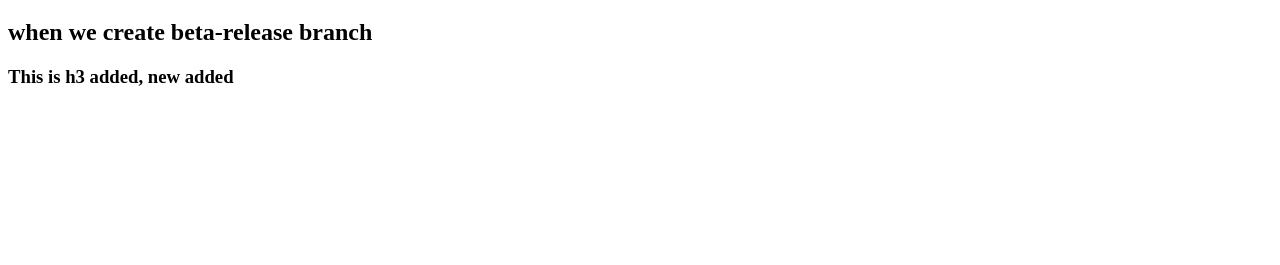
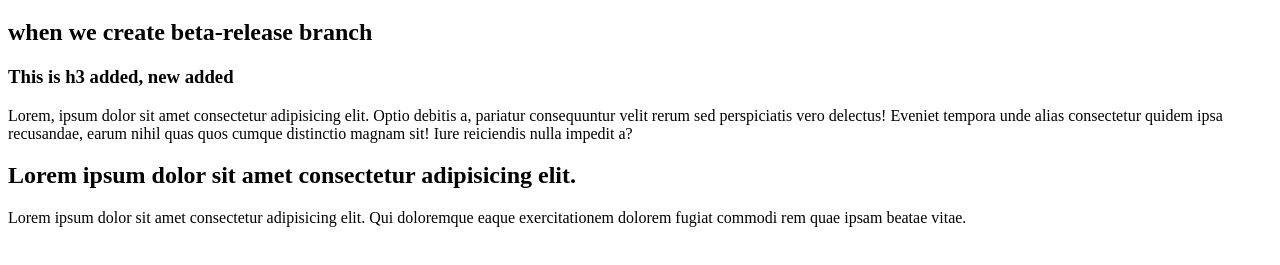
Before and after one commit to riya-9647/git-tutorial, a plain HTML site: page index.html in a window 1280 px wide. Shown: the part 61-326 px from the top of the page. Drawn offline with Linux system fonts and the light colour scheme.

Commit message:
new heading & paragraph added

```diff
--- a/index.html
+++ b/index.html
@@ -9,5 +9,8 @@
     <h1>When we create first time</h1>
     <h2>when we create <b> beta-release</b> branch</h2>
     <h3>This is h3 added, new added</h3>
+    <p>Lorem, ipsum dolor sit amet consectetur adipisicing elit. Optio debitis a, pariatur consequuntur velit rerum sed perspiciatis vero delectus! Eveniet tempora unde alias consectetur quidem ipsa recusandae, earum nihil quas quos cumque distinctio magnam sit! Iure reiciendis nulla impedit a?</p>
+    <h2>Lorem ipsum dolor sit amet consectetur adipisicing elit.</h2>
+    <p> Lorem ipsum dolor sit amet consectetur adipisicing elit. Qui doloremque eaque exercitationem dolorem fugiat commodi rem quae ipsam beatae vitae.</p>
 </body>
 </html>
```
